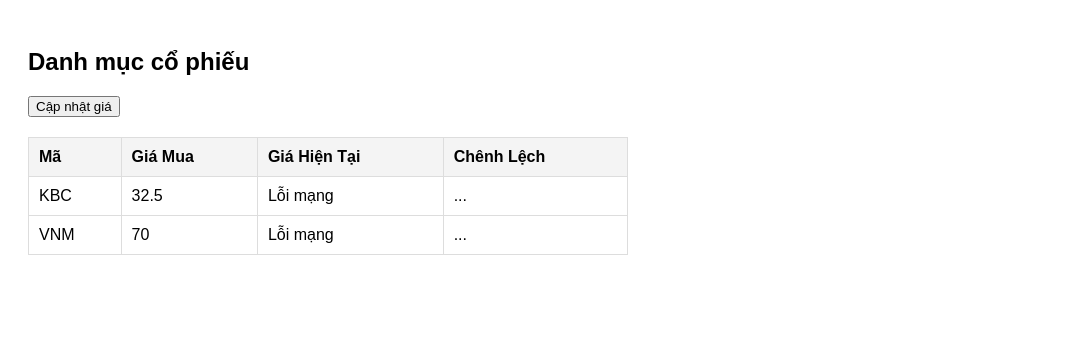
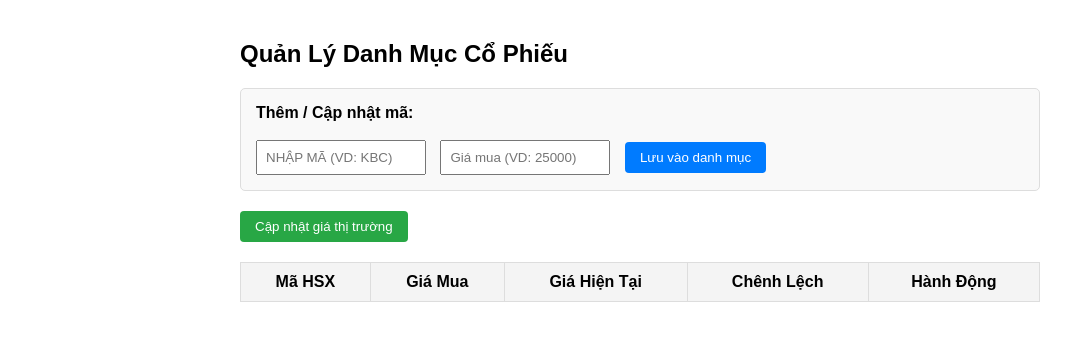
Before and after one commit to phamxuandong9nick/getvalue, a plain HTML site: page index.html in a window 1280 px wide. Shown: the whole page, without its empty margins (0-1075 px from the left). Drawn offline with Linux system fonts and the light colour scheme; no server answers.

Commit message:
Update index.html

```diff
--- a/index.html
+++ b/index.html
@@ -1,97 +1,162 @@
-
 <!DOCTYPE html>
 <html lang="vi">
 <head>
     <meta charset="UTF-8">
     <meta name="viewport" content="width=device-width, initial-scale=1.0">
-    <title>Theo dõi danh mục đầu tư</title>
+    <title>Theo Dõi Danh Mục Cổ Phiếu</title>
     <style>
-        body { font-family: Arial, sans-serif; padding: 20px; }
-        table { width: 100%; max-width: 600px; border-collapse: collapse; margin-top: 20px; }
-        th, td { border: 1px solid #ddd; padding: 10px; text-align: left; }
+        body { font-family: Arial, sans-serif; padding: 20px; max-width: 800px; margin: auto; }
+        .form-group { margin-bottom: 20px; padding: 15px; background: #f9f9f9; border-radius: 5px; border: 1px solid #ddd; }
+        input { padding: 8px; margin-right: 10px; width: 150px; }
+        button { padding: 8px 15px; cursor: pointer; background: #007bff; color: white; border: none; border-radius: 4px; }
+        button:hover { background: #0056b3; }
+        .btn-delete { background: #dc3545; padding: 5px 10px; font-size: 12px; }
+        .btn-delete:hover { background: #a71d2a; }
+        table { width: 100%; border-collapse: collapse; margin-top: 20px; }
+        th, td { border: 1px solid #ddd; padding: 10px; text-align: center; }
         th { background-color: #f4f4f4; }
         .profit { color: green; font-weight: bold; }
         .loss { color: red; font-weight: bold; }
+        .loading { color: gray; font-style: italic; }
     </style>
 </head>
 <body>
 
-    <h2>Danh mục cổ phiếu</h2>
-    <button onclick="loadPrices()">Cập nhật giá</button>
+    <h2>Quản Lý Danh Mục Cổ Phiếu</h2>
+
+    <div class="form-group">
+        <label><b>Thêm / Cập nhật mã:</b></label><br><br>
+        <input type="text" id="stockCode" placeholder="Nhập mã (VD: KBC)" style="text-transform: uppercase;">
+        <input type="number" id="buyPrice" placeholder="Giá mua (VD: 25000)">
+        <button onclick="addOrUpdateStock()">Lưu vào danh mục</button>
+    </div>
+
+    <button onclick="loadPrices()" style="background: #28a745;">Cập nhật giá thị trường</button>
 
     <table id="portfolio">
         <thead>
             <tr>
-                <th>Mã</th>
+                <th>Mã HSX</th>
                 <th>Giá Mua</th>
                 <th>Giá Hiện Tại</th>
                 <th>Chênh Lệch</th>
+                <th>Hành Động</th>
             </tr>
         </thead>
-        <tbody>
+        <tbody id="portfolioBody">
             </tbody>
     </table>
 
     <script>
-        // 1. Cấu hình URL API PHP của bạn.
-        // LƯU Ý: Nếu PHP chạy trên máy cá nhân (localhost), GitHub sẽ không gọi được trừ khi bạn dùng Ngrok để public IP,
-        // hoặc bạn phải up file api.php lên một hosting có public domain thực sự.
+        // Trỏ đúng vào API bạn vừa deploy thành công
         const API_URL = "https://niks.page.gd/apis.php?code=";
 
-        // 2. Danh mục đầu tư của bạn
-        const myPortfolio = [
-            { code: 'KBC', buyPrice: 32.5 },
-            { code: 'VNM', buyPrice: 70.0 }
-        ];
+        // Khởi tạo danh mục từ LocalStorage (nếu chưa có thì mảng rỗng)
+        let myPortfolio = JSON.parse(localStorage.getItem('myStockPortfolio')) || [];
 
+        // Hàm lưu vào LocalStorage
+        function saveToCache() {
+            localStorage.setItem('myStockPortfolio', JSON.stringify(myPortfolio));
+        }
+
+        // Hàm thêm hoặc cập nhật cổ phiếu
+        function addOrUpdateStock() {
+            let codeInput = document.getElementById("stockCode").value.trim().toUpperCase();
+            let priceInput = parseFloat(document.getElementById("buyPrice").value);
+
+            if (!codeInput || isNaN(priceInput)) {
+                alert("Vui lòng nhập mã cổ phiếu và giá mua hợp lệ!");
+                return;
+            }
+
+            // Kiểm tra xem mã đã có chưa, nếu có thì cập nhật giá, chưa có thì thêm mới
+            let existingIndex = myPortfolio.findIndex(item => item.code === codeInput);
+            if (existingIndex >= 0) {
+                myPortfolio[existingIndex].buyPrice = priceInput;
+            } else {
+                myPortfolio.push({ code: codeInput, buyPrice: priceInput });
+            }
+
+            saveToCache();
+            document.getElementById("stockCode").value = "";
+            document.getElementById("buyPrice").value = "";
+            renderTable();
+            loadPrices(); // Tải lại giá ngay lập tức
+        }
+
+        // Hàm xóa cổ phiếu
+        function deleteStock(code) {
+            myPortfolio = myPortfolio.filter(item => item.code !== code);
+            saveToCache();
+            renderTable();
+        }
+
+        // Hàm vẽ bảng dữ liệu ban đầu
+        function renderTable() {
+            const tbody = document.getElementById("portfolioBody");
+            tbody.innerHTML = "";
+
+            myPortfolio.forEach(item => {
+                let tr = document.createElement("tr");
+                tr.innerHTML = `
+                    <td><strong>${item.code}</strong></td>
+                    <td>${item.buyPrice.toLocaleString('vi-VN')}</td>
+                    <td id="price-${item.code}" class="loading">Đang chờ...</td>
+                    <td id="diff-${item.code}">-</td>
+                    <td><button class="btn-delete" onclick="deleteStock('${item.code}')">Xóa</button></td>
+                `;
+                tbody.appendChild(tr);
+            });
+        }
+
+        // Hàm gọi API lấy giá và tính toán
         async function loadPrices() {
-            const tbody = document.querySelector("#portfolio tbody");
-            tbody.innerHTML = ""; // Xóa bảng cũ
+            if (myPortfolio.length === 0) return;
+
+            // Chuyển text sang "Đang tải" để tạo hiệu ứng UX
+            myPortfolio.forEach(item => {
+                let priceCell = document.getElementById(`price-${item.code}`);
+                if(priceCell) priceCell.innerText = "Đang tải...";
+            });
 
             for (let item of myPortfolio) {
-                // Tạo dòng table trống
-                let tr = document.createElement("tr");
-                tr.innerHTML = `
-                    <td>${item.code}</td>
-                    <td>${item.buyPrice}</td>
-                    <td id="price-${item.code}">Đang tải...</td>
-                    <td id="diff-${item.code}">...</td>
-                `;
-                tbody.appendChild(tr);
-
                 try {
-                    // Gọi PHP API
                     const response = await fetch(API_URL + item.code);
                     const data = await response.json();
 
                     if (data.status === 'success') {
-                        // Vietstock thường hiển thị giá kiểu "35.5" (tức 35,500đ). Ta chuyển chuỗi này thành số.
-                        let currentPrice = parseFloat(data.price.replace(/,/g, ''));
+                        // Xử lý chuỗi "28,900" thành số 28900
+                        let rawPriceString = data.price.replace(/,/g, '');
+                        let currentPrice = parseFloat(rawPriceString);
+
+                        // Tính chênh lệch
                         let diff = currentPrice - item.buyPrice;
 
-                        // Làm tròn 2 chữ số thập phân
-                        diff = Math.round(diff * 100) / 100;
+                        // Hiển thị giá hiện tại có format (VD: 28,900)
+                        document.getElementById(`price-${item.code}`).innerText = currentPrice.toLocaleString('vi-VN');
+                        document.getElementById(`price-${item.code}`).classList.remove('loading');
 
-                        // Hiển thị giá hiện tại
-                        document.getElementById(`price-${item.code}`).innerText = currentPrice;
-
-                        // Xử lý CSS xanh/đỏ cho chênh lệch
+                        // Xử lý hiển thị chênh lệch
                         let diffCell = document.getElementById(`diff-${item.code}`);
-                        diffCell.innerText = diff > 0 ? "+" + diff : diff;
+                        let prefix = diff > 0 ? "+" : "";
+                        diffCell.innerText = prefix + diff.toLocaleString('vi-VN');
                         diffCell.className = diff >= 0 ? "profit" : "loss";
 
                     } else {
-                        document.getElementById(`price-${item.code}`).innerText = "Lỗi API";
+                        document.getElementById(`price-${item.code}`).innerText = "Lỗi dữ liệu";
                     }
                 } catch (error) {
-                    console.error("Lỗi fetch:", error);
-                    document.getElementById(`price-${item.code}`).innerText = "Lỗi mạng";
+                    console.error("Lỗi fetch cho mã " + item.code + ":", error);
+                    document.getElementById(`price-${item.code}`).innerText = "Lỗi kết nối";
                 }
             }
         }
 
-        // Tự động load giá khi vừa mở trang
-        window.onload = loadPrices;
+        // Khi load trang thì vẽ bảng và tự động fetch giá
+        window.onload = function() {
+            renderTable();
+            loadPrices();
+        };
     </script>
 </body>
 </html>
```
